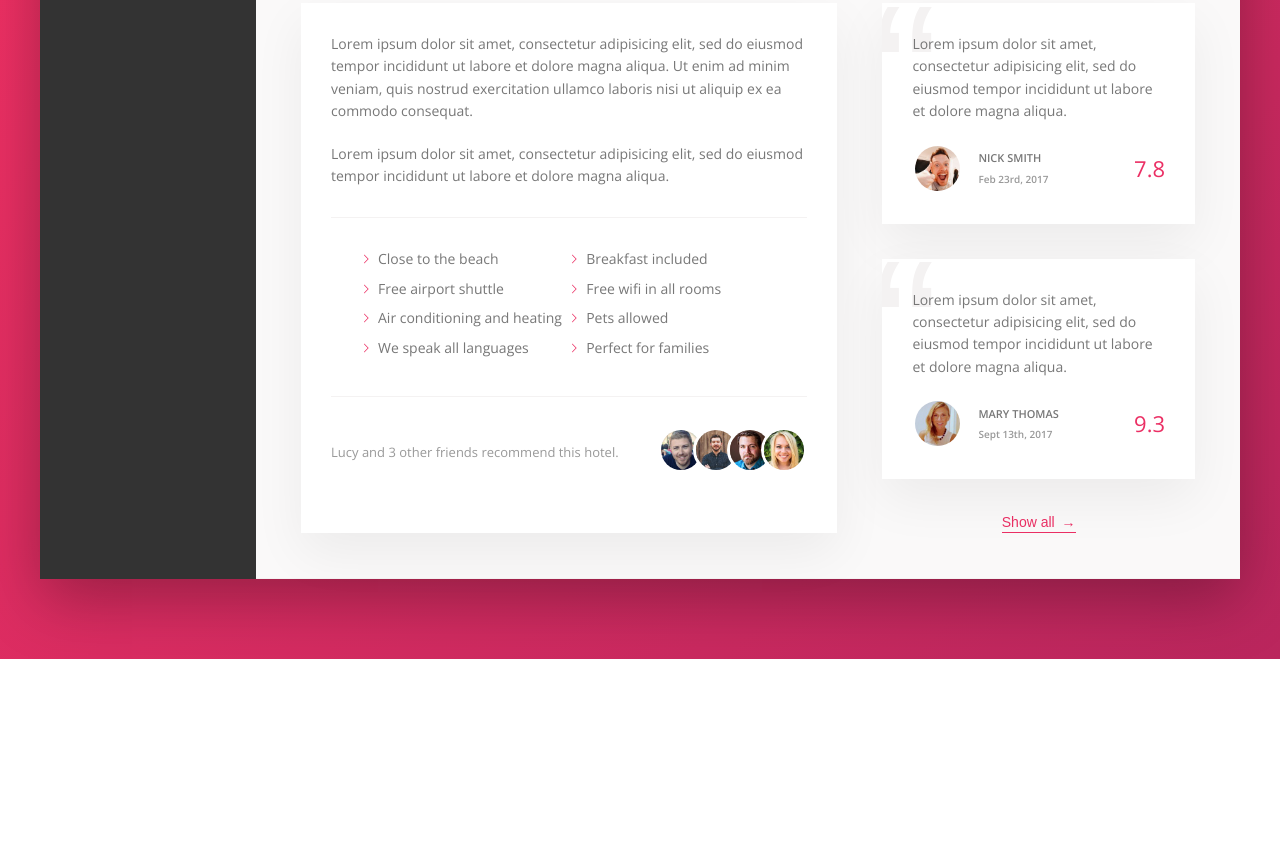
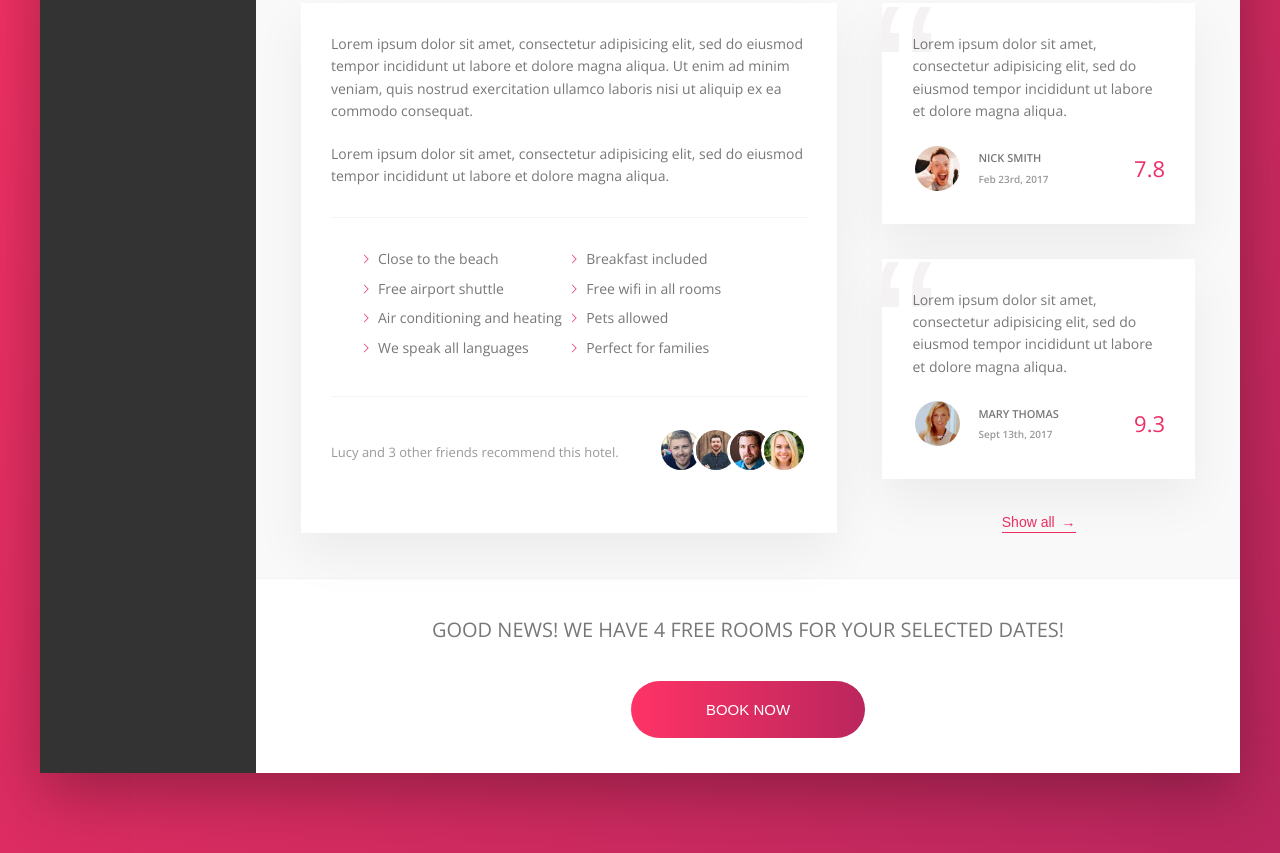
Before and after one commit to danainanou/Udemy, a website: page CSS/advanced-css-course-master/Trillo/starter/index.html in a window 1280 px wide. Shown: the part 644-1497 px from the top of the page. Before the commit the page ends 1303 px from the top, so only its background shows below. Drawn offline with nearby package versions, Linux system fonts and the light colour scheme.

Commit message:
CTA section done

```diff
--- a/CSS/advanced-css-course-master/Trillo/starter/index.html
+++ b/CSS/advanced-css-course-master/Trillo/starter/index.html
@@ -189,8 +189,16 @@
                   </figure>
 
                   <button class="btn-inline">Show all <span>&rarr;</span> </button>
-
                 </div>
+              </div>
+              <div class="cta">
+                <h2 class="cta__book-now">
+                  Good news! We have 4 free rooms for your selected dates!
+                </h2>
+                <button class="btn">
+                  <span class="btn__visible">Book now</span>
+                  <span class="btn__invisible">Only 4 rooms left</span>
+                </button>
               </div>
             </main>
           </div>
--- a/CSS/advanced-css-course-master/Trillo/starter/sass/_components.scss
+++ b/CSS/advanced-css-course-master/Trillo/starter/sass/_components.scss
@@ -418,5 +418,64 @@
     font-family: sans-serif;
     z-index: 1;
   }
+}
 
+.cta {
+  padding: 3.5rem 0;
+  text-align: center;
+
+  &__book-now {
+    font-size: 2rem;
+    font-weight: 300;
+    text-transform: uppercase;
+    margin-bottom: 3.5rem;
+  }
 }
+
+.btn {
+  font-size: 1.5rem;
+  font-weight: 300;
+  text-transform: uppercase;
+  border: none;
+  border-radius: 100px;
+  background-image: linear-gradient(to right, var(--color-primary-light), var(--color-primary-dark));
+  color: #fff;
+  position: relative;
+  overflow: hidden;
+  cursor: pointer;
+
+  & > * {
+    display: inline-block;
+    height: 100%;
+    width: 100%;
+    transition: all .2s;
+  }
+
+  &__visible {
+    padding: 2rem 7.5rem;
+  }
+
+  &__invisible {
+    padding: 2rem 0;
+    position: absolute;
+    left: 0;
+    top: -100%;
+  }
+
+  &:hover {
+    background-image: linear-gradient(to left, var(--color-primary-light), var(--color-primary-dark));
+  }
+
+  &:hover &__visible {
+      transform: translateY(100%);
+    }
+
+  &:hover &__invisible {
+    top: 0;
+  }
+
+  &:focus {
+    outline: none;
+    animation: pulsate 1s infinite;
+  }
+}
```
Also changed, not shown: CSS/advanced-css-course-master/Trillo/starter/css/style.css.
